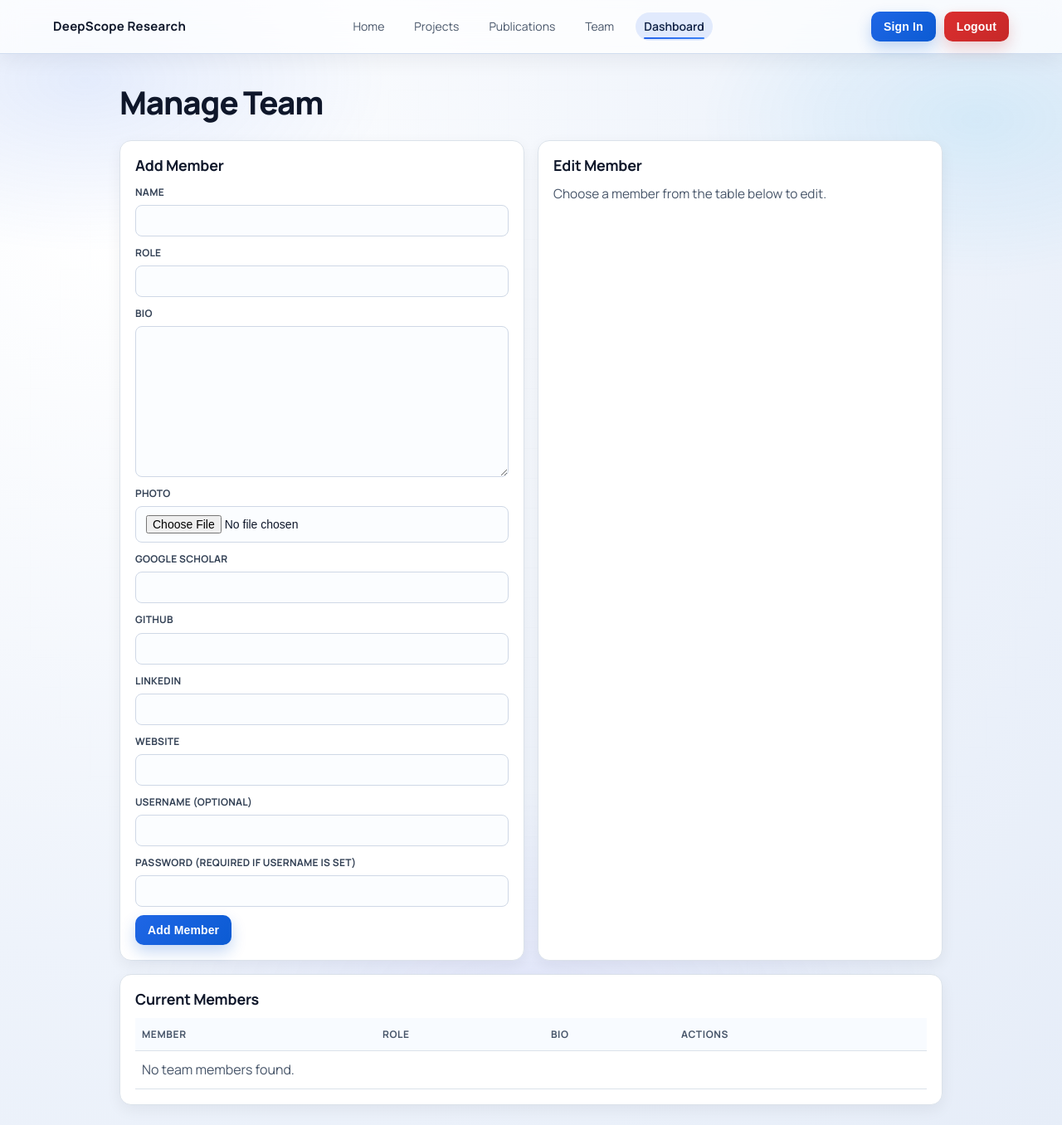
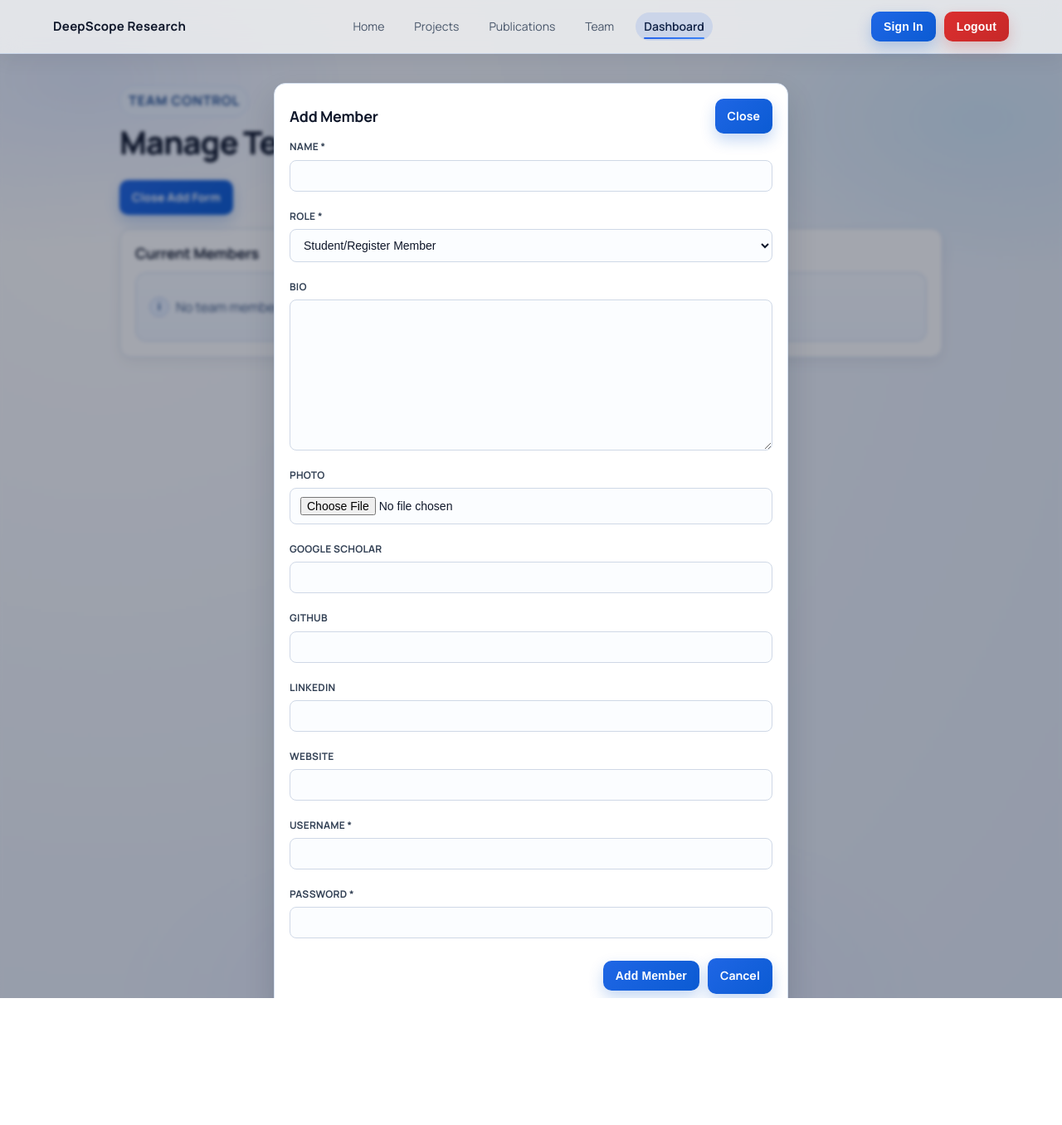
Before and after one commit to hijbullahx/dscoperesearch, a Django app: page /admin-panel/team/?add=1 in a window 1280 px wide. Shown: the whole page at 83% size. After the commit the page ends 1203 px from the top, so only its background shows below. Run offline with Django 5.2, Linux system fonts and the light colour scheme; the visitor is signed in with stand-in values (Sample User, id 1).

Commit message:
Enhance admin team management interface with modal for adding members, improved form layout, and validation for username and password fields

```diff
--- a/projects/forms.py
+++ b/projects/forms.py
@@ -8,6 +8,13 @@ class AdminLoginForm(forms.Form):
 
 
 class TeamMemberAdminForm(forms.ModelForm):
+    ROLE_CHOICES = [
+        ('Student/Register Member', 'Student/Register Member'),
+        ('Instructor', 'Instructor'),
+        ('Core Member', 'Core Member'),
+    ]
+
+    role = forms.ChoiceField(choices=ROLE_CHOICES, required=True)
     username = forms.CharField(max_length=150, required=False)
     password = forms.CharField(widget=forms.PasswordInput, required=False)
 
@@ -23,3 +30,20 @@ class TeamMemberAdminForm(forms.ModelForm):
             'linkedin',
             'website',
         ]
+
+    def __init__(self, *args, **kwargs):
+        self.require_credentials = kwargs.pop('require_credentials', False)
+        super().__init__(*args, **kwargs)
+        self.fields['username'].required = self.require_credentials
+        self.fields['password'].required = self.require_credentials
+
+    def clean(self):
+        cleaned_data = super().clean()
+        if self.require_credentials:
+            username = cleaned_data.get('username')
+            password = cleaned_data.get('password')
+            if not username:
+                self.add_error('username', 'Username is required.')
+            if not password:
+                self.add_error('password', 'Password is required.')
+        return cleaned_data
--- a/projects/views.py
+++ b/projects/views.py
@@ -229,8 +229,9 @@ def admin_team_members_manager_page(request):
 @user_passes_test(_is_staff, login_url='admin-login-page')
 def admin_team_page(request):
     members = TeamMember.objects.order_by('name')
-    add_form = TeamMemberAdminForm(prefix='add')
+    add_form = TeamMemberAdminForm(prefix='add', require_credentials=True)
     edit_form = None
+    show_add_form = request.GET.get('add') in {'1', 'true', 'yes'}
     editing_member_id = request.GET.get('edit')
 
     if editing_member_id:
@@ -255,24 +256,23 @@ def admin_team_page(request):
             return redirect('admin-team-page')
 
         if action == 'add':
-            add_form = TeamMemberAdminForm(request.POST, request.FILES, prefix='add')
+            show_add_form = True
+            add_form = TeamMemberAdminForm(
+                request.POST,
+                request.FILES,
+                prefix='add',
+                require_credentials=True,
+            )
             if add_form.is_valid():
                 new_member = add_form.save(commit=False)
                 username = add_form.cleaned_data.get('username')
                 password = add_form.cleaned_data.get('password')
 
-                if username:
-                    if User.objects.filter(username=username).exists():
-                        messages.error(request, 'Username already exists.')
-                    elif not password:
-                        messages.error(request, 'Password is required when username is provided.')
-                    else:
-                        user = User.objects.create_user(username=username, password=password)
-                        new_member.user = user
-                        new_member.save()
-                        messages.success(request, 'Member added.')
-                        return redirect('admin-team-page')
+                if User.objects.filter(username=username).exists():
+                    messages.error(request, 'Username already exists.')
                 else:
+                    user = User.objects.create_user(username=username, password=password)
+                    new_member.user = user
                     new_member.save()
                     messages.success(request, 'Member added.')
                     return redirect('admin-team-page')
@@ -302,6 +302,7 @@ def admin_team_page(request):
                                 'members': members,
                                 'add_form': add_form,
                                 'edit_form': edit_form,
+                                'show_add_form': show_add_form,
                                 'editing_member_id': editing_member_id,
                             },
                         )
@@ -322,6 +323,7 @@ def admin_team_page(request):
                                     'members': members,
                                     'add_form': add_form,
                                     'edit_form': edit_form,
+                                    'show_add_form': show_add_form,
                                     'editing_member_id': editing_member_id,
                                 },
                             )
@@ -343,6 +345,7 @@ def admin_team_page(request):
             'members': members,
             'add_form': add_form,
             'edit_form': edit_form,
+            'show_add_form': show_add_form,
             'editing_member_id': editing_member_id,
         },
     )
--- a/static/web/styles.css
+++ b/static/web/styles.css
@@ -874,6 +874,98 @@ select:focus {
   font-weight: 600;
 }
 
+.admin-team-card {
+  border-color: #d2deef;
+}
+
+.admin-team-toolbar {
+  margin-bottom: 14px;
+}
+
+.modal-backdrop {
+  position: fixed;
+  inset: 0;
+  z-index: 35;
+  background: rgba(15, 23, 42, 0.38);
+  backdrop-filter: blur(2px);
+}
+
+.modal-shell {
+  position: fixed;
+  inset: 0;
+  z-index: 36;
+  display: grid;
+  place-items: start center;
+  padding: clamp(70px, 10vh, 100px) 16px 16px;
+}
+
+.modal-card {
+  width: min(620px, 94vw);
+  max-height: calc(100vh - 86px);
+  overflow: auto;
+  border-color: #d7e2f1;
+  box-shadow: 0 18px 36px rgba(15, 23, 42, 0.16);
+}
+
+.modal-head {
+  display: flex;
+  align-items: center;
+  justify-content: space-between;
+  gap: 10px;
+  margin-bottom: 6px;
+}
+
+.modal-head h3 {
+  margin: 0;
+}
+
+.modal-card .admin-team-form-grid {
+  grid-template-columns: 1fr;
+}
+
+.modal-card .admin-team-actions {
+  justify-content: flex-end;
+}
+
+.admin-team-form-grid {
+  display: grid;
+  grid-template-columns: repeat(2, minmax(0, 1fr));
+  gap: 10px 12px;
+}
+
+.admin-team-wide {
+  grid-column: 1 / -1;
+}
+
+.admin-team-actions {
+  grid-column: 1 / -1;
+  display: flex;
+  gap: 10px;
+  align-items: center;
+  margin-top: 4px;
+}
+
+.admin-member-list {
+  display: grid;
+  grid-template-columns: repeat(auto-fit, minmax(260px, 1fr));
+  gap: 12px;
+}
+
+.admin-member-item {
+  border: 1px solid #d9e3f2;
+  border-radius: 12px;
+  padding: 12px;
+  background: #fbfdff;
+  display: flex;
+  flex-direction: column;
+  gap: 10px;
+}
+
+.admin-member-name {
+  font-weight: 700;
+  color: #0f172a;
+}
+
 .profile-bio {
   margin: 16px 0 0;
   color: #334155;
@@ -989,4 +1081,8 @@ select:focus {
     text-align: center;
     gap: 12px;
   }
+
+  .admin-team-form-grid {
+    grid-template-columns: 1fr;
+  }
 }
--- a/templates/web/admin_team.html
+++ b/templates/web/admin_team.html
@@ -1,87 +1,95 @@
 {% extends 'web/base.html' %}
 
 {% block content %}
+<section class="hero">
+  <span class="hero-kicker">Team Control</span>
   <h1 class="page-title">Manage Team</h1>
+</section>
 
-<div class="split">
-  <div class="card">
+<section class="admin-team-toolbar">
+  {% if show_add_form %}
+    <a class="btn btn-ghost" href="/admin-panel/team/">Close Add Form</a>
+  {% else %}
+    <a class="btn" href="/admin-panel/team/?add=1">Add Member</a>
+  {% endif %}
+</section>
+
+{% if show_add_form %}
+  <div class="modal-backdrop"></div>
+  <section class="modal-shell" role="dialog" aria-modal="true" aria-label="Add Member">
+    <div class="card admin-team-card modal-card">
+      <div class="modal-head">
         <h3>Add Member</h3>
-    <form method="post" enctype="multipart/form-data">
+        <a class="btn btn-ghost" href="/admin-panel/team/">Close</a>
+      </div>
+      <form method="post" enctype="multipart/form-data" class="admin-team-form-grid">
         {% csrf_token %}
         <input type="hidden" name="action" value="add">
 
-      <div class="form-row"><label>Name</label>{{ add_form.name }}</div>
-      <div class="form-row"><label>Role</label>{{ add_form.role }}</div>
-      <div class="form-row"><label>Bio</label>{{ add_form.bio }}</div>
+        <div class="form-row"><label>Name *</label>{{ add_form.name }}</div>
+        <div class="form-row"><label>Role *</label>{{ add_form.role }}</div>
+        <div class="form-row admin-team-wide"><label>Bio</label>{{ add_form.bio }}</div>
         <div class="form-row"><label>Photo</label>{{ add_form.photo }}</div>
         <div class="form-row"><label>Google Scholar</label>{{ add_form.google_scholar }}</div>
         <div class="form-row"><label>GitHub</label>{{ add_form.github }}</div>
         <div class="form-row"><label>LinkedIn</label>{{ add_form.linkedin }}</div>
         <div class="form-row"><label>Website</label>{{ add_form.website }}</div>
-      <div class="form-row"><label>Username (optional)</label>{{ add_form.username }}</div>
-      <div class="form-row"><label>Password (required if username is set)</label>{{ add_form.password }}</div>
+        <div class="form-row"><label>Username *</label>{{ add_form.username }}</div>
+        <div class="form-row"><label>Password *</label>{{ add_form.password }}</div>
 
+        <div class="admin-team-actions">
           <button class="btn" type="submit">Add Member</button>
+          <a class="btn btn-ghost" href="/admin-panel/team/">Cancel</a>
+        </div>
       </form>
     </div>
+  </section>
+{% endif %}
 
-  <div class="card">
+{% if edit_form %}
+  <section class="card admin-team-card" style="margin-top: 14px;">
     <h3>Edit Member</h3>
-    {% if edit_form %}
-      <form method="post" enctype="multipart/form-data">
+    <form method="post" enctype="multipart/form-data" class="admin-team-form-grid">
       {% csrf_token %}
       <input type="hidden" name="action" value="edit">
       <input type="hidden" name="member_id" value="{{ editing_member_id }}">
 
       <div class="form-row"><label>Name</label>{{ edit_form.name }}</div>
       <div class="form-row"><label>Role</label>{{ edit_form.role }}</div>
-        <div class="form-row"><label>Bio</label>{{ edit_form.bio }}</div>
+      <div class="form-row admin-team-wide"><label>Bio</label>{{ edit_form.bio }}</div>
       <div class="form-row"><label>Photo</label>{{ edit_form.photo }}</div>
       <div class="form-row"><label>Google Scholar</label>{{ edit_form.google_scholar }}</div>
       <div class="form-row"><label>GitHub</label>{{ edit_form.github }}</div>
       <div class="form-row"><label>LinkedIn</label>{{ edit_form.linkedin }}</div>
       <div class="form-row"><label>Website</label>{{ edit_form.website }}</div>
       <div class="form-row"><label>Username (optional)</label>{{ edit_form.username }}</div>
-        <div class="form-row"><label>Password (optional, changes existing if filled)</label>{{ edit_form.password }}</div>
+      <div class="form-row"><label>Password (optional)</label>{{ edit_form.password }}</div>
 
-        <div class="row">
+      <div class="admin-team-actions">
         <button class="btn" type="submit">Save Changes</button>
         <a class="btn btn-ghost" href="/admin-panel/team/">Cancel</a>
       </div>
     </form>
-    {% else %}
-      <p class="muted">Choose a member from the table below to edit.</p>
+  </section>
 {% endif %}
-  </div>
-</div>
 
-<div class="card" style="margin-top:16px;">
+<section class="card admin-team-card" style="margin-top: 16px;">
   <h3>Current Members</h3>
-  <table class="table">
-    <thead>
-      <tr>
-        <th>Member</th>
-        <th>Role</th>
-        <th>Bio</th>
-        <th>Actions</th>
-      </tr>
-    </thead>
-    <tbody>
+  <div class="admin-member-list">
     {% for member in members %}
-        <tr>
-          <td>
+      <article class="admin-member-item">
         <div class="row">
           {% if member.photo %}
             <img class="avatar-sm" src="{{ member.photo.url }}" alt="{{ member.name }}">
           {% else %}
             <span class="avatar-fallback-sm">{{ member.name|slice:':1' }}</span>
           {% endif %}
-              <span>{{ member.name }}</span>
+          <div>
+            <div class="admin-member-name">{{ member.name }}</div>
+            <div class="muted">{{ member.role|default:'-' }}</div>
           </div>
-          </td>
-          <td>{{ member.role }}</td>
-          <td class="muted">{{ member.bio|default:'-' }}</td>
-          <td>
+        </div>
+        <p class="muted">{{ member.bio|default:'-' }}</p>
         <div class="row">
           <a class="btn btn-ghost" href="/admin-panel/team/?edit={{ member.id }}">Edit</a>
           <form method="post" onsubmit="return confirm('Remove this member?');">
@@ -91,14 +99,10 @@
             <button class="btn btn-danger" type="submit">Delete</button>
           </form>
         </div>
-          </td>
-        </tr>
+      </article>
     {% empty %}
-        <tr>
-          <td colspan="4" class="muted">No team members found.</td>
-        </tr>
+      <div class="card muted">No team members found.</div>
     {% endfor %}
-    </tbody>
-  </table>
   </div>
+</section>
 {% endblock %}
```
Lines whose indentation alone changed are shown as unchanged.
